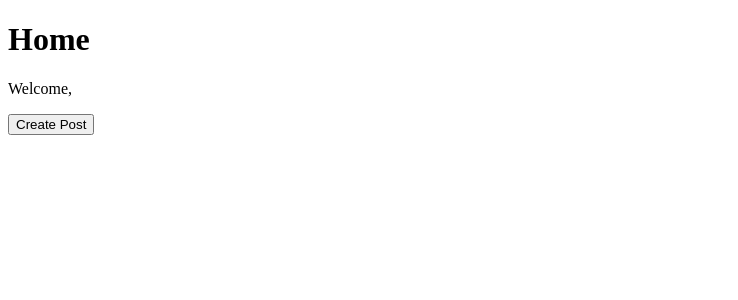
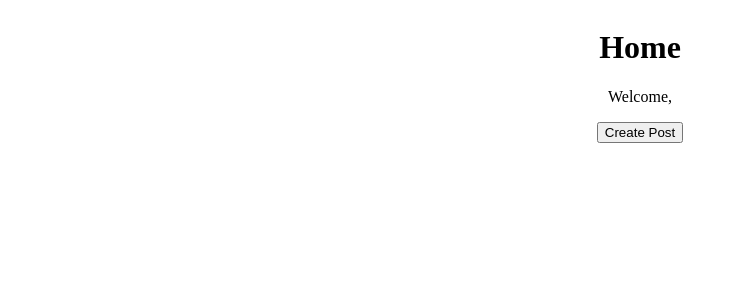
Before and after one commit to ericgrosse/blogger, a Vue app: page /#/ in a window 1280 px wide. Shown: the top 300 px of the page, without its empty margins (0-738 px from the left). Built offline with nearby package versions, Linux system fonts and the light colour scheme.

Commit message:
Homepage now lists user's blog posts

```diff
--- a/src/views/Home.vue
+++ b/src/views/Home.vue
@@ -6,7 +6,10 @@
       <button v-on:click="createPost">Create Post</button>
     </div>
     <div class="list-posts">
-
+      <div class="post-container" v-for="(post, index) in user.posts" :key="index">
+        <h3>{{post.title}}</h3>
+        <p>{{post.content}}</p>
+      </div>
     </div>
   </div>
 </template>
@@ -36,5 +39,20 @@ export default {
 </script>
 
 <style lang="scss" scoped>
+.home {
+  max-width: 300px;
+  margin: 0 auto;
+  display: flex;
+  flex-direction: column;
+  text-align: center;
+}
 
+.list-posts {
+  margin: 16px;
+}
+
+.post-container {
+  border: 1px solid black;
+  margin: 8px 0;
+}
 </style>
```
